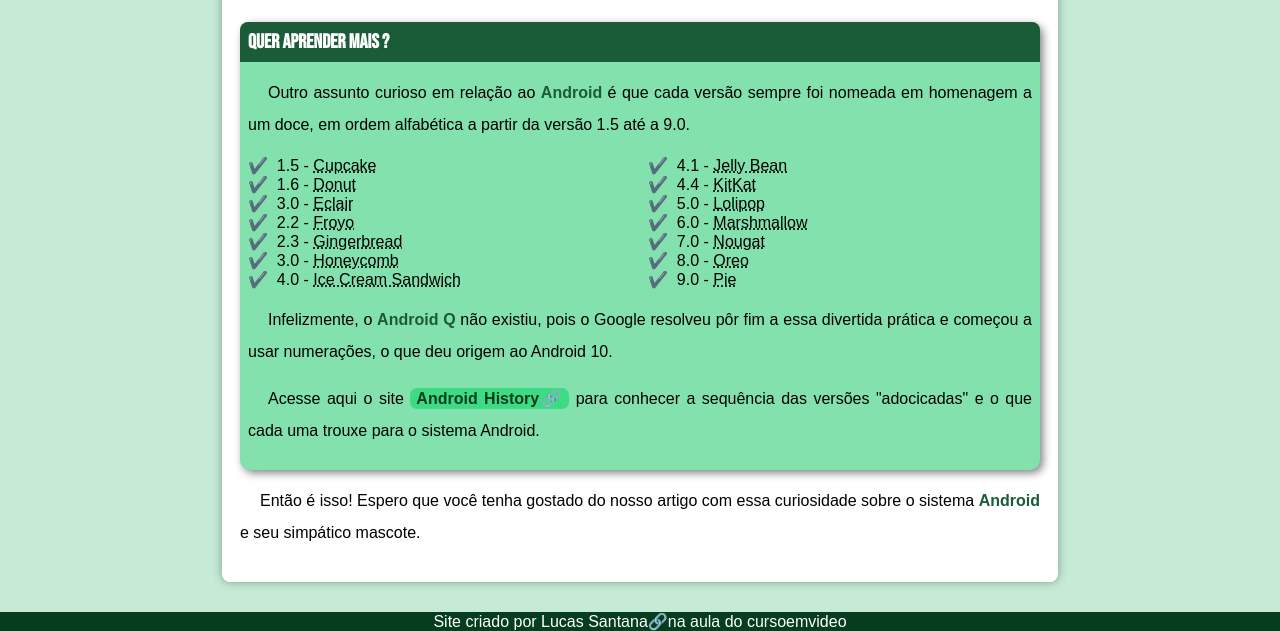
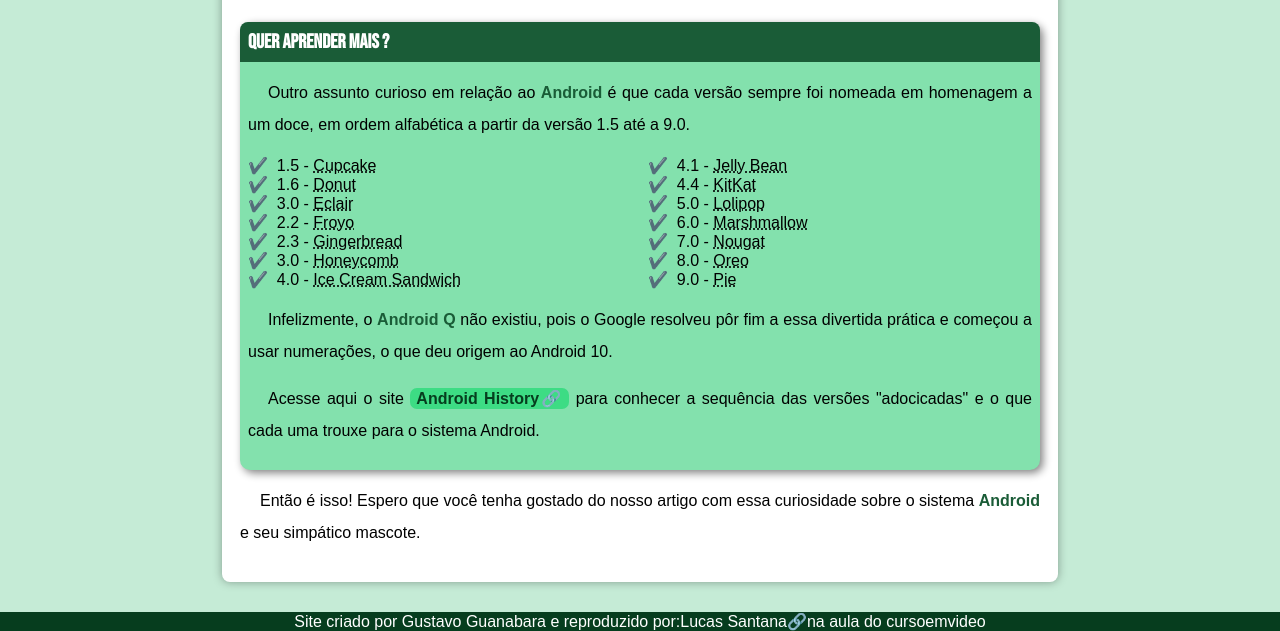
Before and after one commit to eulucassantana/projeto-android, a plain HTML site: page index.html in a window 1280 px wide. Shown: the part 2339-2970 px from the top of the page. Drawn offline with Linux system fonts and the light colour scheme.

Commit message:
alterando novamente o footer

```diff
--- a/index.html
+++ b/index.html
@@ -85,7 +85,7 @@
 
     </main>
     <footer>
-        <p>Site criado por <a href="https://www.linkedin.com/in/lucas-oliveira-574694236/" target="_blank" class="externo">Lucas Santana</a>na aula do <a href="https://www.cursoemvideo.com/cursos/" target="_blank">cursoemvideo</a></p>
+        <p>Site criado por  Gustavo Guanabara e reproduzido por:<a href="https://www.linkedin.com/in/lucas-oliveira-574694236/" target="_blank" class="externo">Lucas Santana</a>na aula do <a href="https://www.cursoemvideo.com/cursos/" target="_blank">cursoemvideo</a></p>
     </footer>
 </body>
 </html>
```
